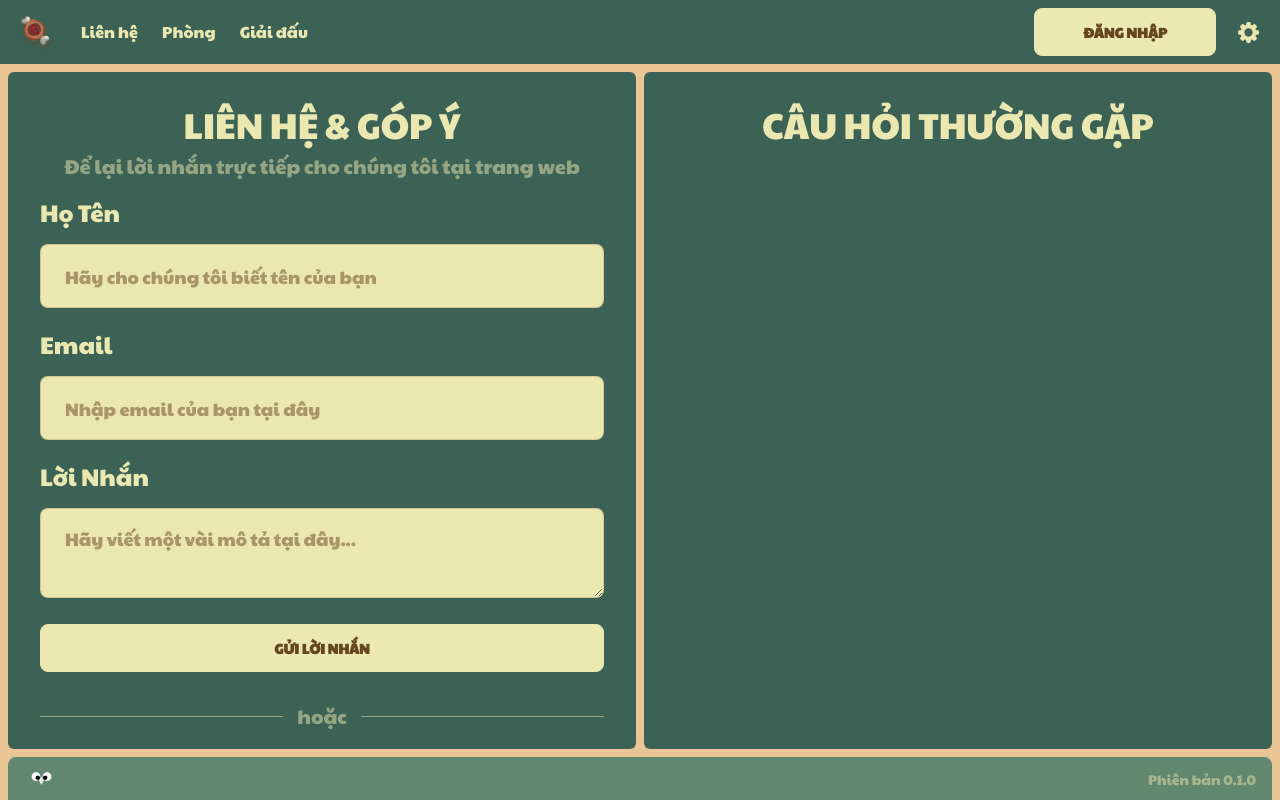
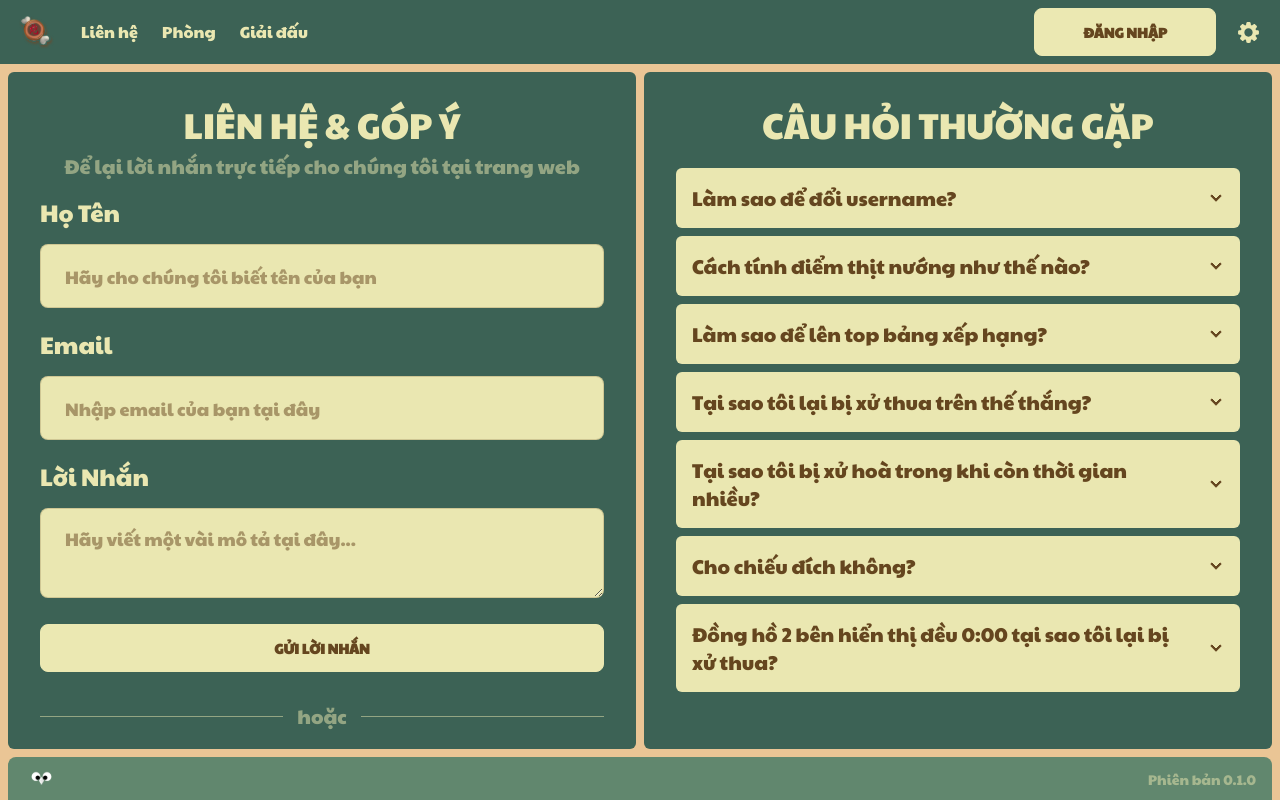
Before and after one commit to Owlvernyte/cotuong-frontend, a Next.js app: page /contact in a window 1280 px wide. Built offline with nearby package versions, Linux system fonts and the light colour scheme; no server answers.

Commit message:
feat(contact): Update help list and contact form

```diff
--- a/app/(basic)/contact/page.tsx
+++ b/app/(basic)/contact/page.tsx
@@ -1,4 +1,5 @@
 import ContactForm from "@/components/contact/ContactForm"
+import HelpList from "@/components/contact/HelpList"
 import Title from "@/components/ui/Title"
 import Image from "next/image"
 import Link from "next/link"
@@ -73,10 +74,13 @@ function Contact() {
         className="card bg-bamboo-400 rounded-md w-full col-span-4 overflow-y-auto max-h-full"
       >
         <div className="card-body">
-          <p className="text-bamboo-100 text-center text-2xl md:text-4xl pb-2">
-            CÂU HỎI THƯỜNG GẶP
-          </p>
-          {/* List */}
+          <div>
+            <p className="text-bamboo-100 text-center text-2xl md:text-4xl pb-2">
+              CÂU HỎI THƯỜNG GẶP
+            </p>
+          </div>
+
+          <HelpList />
         </div>
       </div>
     </div>
--- a/components/contact/ContactForm.tsx
+++ b/components/contact/ContactForm.tsx
@@ -18,7 +18,7 @@ function ContactForm() {
       <div>
         <p className="text-bamboo-100 text-2xl pb-4">Email</p>
         <input
-          type="text"
+          type="email"
           name="email"
           placeholder="Nhập email của bạn tại đây"
           className="input input-bordered input-lg w-full bg-bamboo-100 placeholder-dirt-400 placeholder-opacity-50 text-lg mb-5"
--- /dev/null
+++ b/components/contact/HelpList.tsx
@@ -0,0 +1,121 @@
+"use client"
+
+import React from "react"
+
+function HelpList() {
+  return (
+    <div id="help-list">
+      {/* Hard code - contents */}
+      <div className="collapse collapse-arrow bg-bamboo-100 rounded-md my-2">
+        <input type="radio" name="my-accordion-2" />
+        <div className="collapse-title text-xl font-medium">
+          Làm sao để đổi username?
+        </div>
+        <div className="collapse-content">
+          <p>
+            Đầu tiên bạn vào trang tài khoản. Tại đây bạn có thể chọn vào tuỳ
+            chọn thay đổi tên người dùng. Sau đó nhập tên người dùng mới bạn
+            muốn. Nhập mật khẩu để xác nhận. Cuối cùng nhấn cập nhật để lưu thay
+            đổi.
+          </p>
+        </div>
+      </div>
+
+      <div className="collapse collapse-arrow bg-bamboo-100 rounded-md my-2">
+        <input type="radio" name="my-accordion-2" />
+        <div className="collapse-title text-xl font-medium">
+          Cách tính điểm thịt nướng như thế nào?
+        </div>
+        <div className="collapse-content">
+          <p>
+            Điểm = điểm hiện tại +10×(thắng - thua + (1/2×Tỉ lệ thắng của đối
+            thủ)).
+          </p>
+          <p>• thắng = 1 thua = 0 nếu người chơi thắng</p>
+          <p>• thắng = 0 thua = 1 nếu người chơi thua</p>
+          <p>• Nếu hòa thì cả 2 không có điểm</p>
+          <p>VD: người thắng 10/10 trận thua người thắng 1/10 trận</p>
+          <p>Điểm = 100 +10×(0 - 1 + (1/2×0.1)) = 90.5</p>
+          <p>VD: người thắng 10/10 trận thua người thắng 10/10 trận</p>
+          <p>Điểm = 100 +10×(0 - 1 + (1/2×1)) = 95</p>
+          <p>VD: người thắng 10/10 trận thắng người thắng 10/10 trận</p>
+          <p>Điểm = 100 + 10×(1 - 0 + (1/2×1)) = 115</p>
+          <p>VD: người thắng 10/10 trận thắng người thắng 1/10 trận</p>
+          <p>Điểm = 100 + 10×(1 - 0 + (1/2×0.1)) = 110.5</p>
+        </div>
+      </div>
+
+      <div className="collapse collapse-arrow bg-bamboo-100 rounded-md my-2">
+        <input type="radio" name="my-accordion-2" />
+        <div className="collapse-title text-xl font-medium">
+          Làm sao để lên top bảng xếp hạng?
+        </div>
+        <div className="collapse-content">
+          <p>Chiến thắng thật nhiều!</p>
+        </div>
+      </div>
+
+      <div className="collapse collapse-arrow bg-bamboo-100 rounded-md my-2">
+        <input type="radio" name="my-accordion-2" />
+        <div className="collapse-title text-xl font-medium">
+          Tại sao tôi lại bị xử thua trên thế thắng?
+        </div>
+        <div className="collapse-content">
+          <p>
+            Thông thường ở trường hợp này thiết bị đang bị rớt mạng, hoặc tự đổi
+            sang mạng Wifi khác (nhà nhiều tầng lầu nhiều Wifi), hoặc tự chuyển
+            từ Wifi sang 3G và ngược lại. Hệ thống cố gắng kết nối lại nhưng vì
+            lý do gì đó lại không thành công. Khi đó hệ thống xem bạn đã rời bàn
+            và xử thua bất chấp thế cờ. Do đó bạn tránh chơi với mạng Wifi/3G
+            chập chờn để tránh thua oan. Bạn sẽ ít để ý thấy sự bất tiện khi đổi
+            mạng nếu chỉ lướt web, tuy nhiên khi chơi game thường sẽ bị ảnh
+            hưởng.
+          </p>
+        </div>
+      </div>
+
+      <div className="collapse collapse-arrow bg-bamboo-100 rounded-md my-2">
+        <input type="radio" name="my-accordion-2" />
+        <div className="collapse-title text-xl font-medium">
+          Tại sao tôi bị xử hoà trong khi còn thời gian nhiều?
+        </div>
+        <div className="collapse-content">
+          <p>
+            Nếu 2 bên lặp cùng 1 luật hoặc nếu 2 bên hết quân tấn công, hệ thống
+            sẽ xử hoà ngay lập tức. Do đó nếu cờ đang ưu thì tránh bị dụ vào thế
+            hoà.
+          </p>
+        </div>
+      </div>
+
+      <div className="collapse collapse-arrow bg-bamboo-100 rounded-md my-2">
+        <input type="radio" name="my-accordion-2" />
+        <div className="collapse-title text-xl font-medium">
+          Cho chiếu đích không?
+        </div>
+        <div className="collapse-content">
+          <p>Chiếu tứ phía.</p>
+        </div>
+      </div>
+
+      <div className="collapse collapse-arrow bg-bamboo-100 rounded-md my-2">
+        <input type="radio" name="my-accordion-2" />
+        <div className="collapse-title text-xl font-medium">
+          Đồng hồ 2 bên hiển thị đều 0:00 tại sao tôi lại bị xử thua?
+        </div>
+        <div className="collapse-content">
+          <p>
+            Đồng hồ của ván đấu và của từng nước cờ được thiết lập ở phía
+            server, người chơi không thể can thiệp được nên chắc chắn không có
+            gian lận về thời gian. Hệ thống tính toán thời gian tới chính xác
+            tới mili giây, tuy nhiên chỉ hiển thị đến giây. Do đó dù bạn thấy 2
+            bên đều 0:00 nhưng thực tế đối thủ còn nhiều thời gian hơn bạn một
+            ít.
+          </p>
+        </div>
+      </div>
+    </div>
+  )
+}
+
+export default HelpList
```
